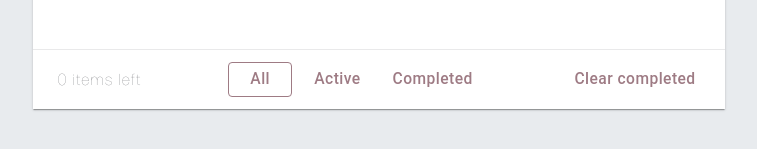
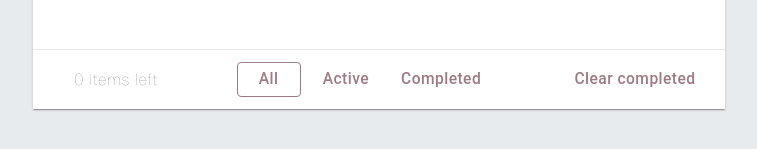
Before and after one commit to tanykos/todo, a React app: page / in a window 1280 px wide. Shown: the part 643-792 px from the top of the page, without its empty margins (261-1018 px from the left). Built offline with nearby package versions, Linux system fonts and the light colour scheme.

Commit message:
feat: implement completed tasks counter

```diff
--- a/src/components/Actions/Actions.styled.ts
+++ b/src/components/Actions/Actions.styled.ts
@@ -13,3 +13,9 @@ export const StyledWrapper = styled(Box)`
   font-size: 0.65rem;
   border-top: 1px solid var(--border-color);
 `;
+
+export const StyledSpan = styled('span')`
+  display: inline-block;
+  min-width: 3ch;
+  text-align: end;
+`;
--- a/src/components/Actions/Actions.tsx
+++ b/src/components/Actions/Actions.tsx
@@ -1,24 +1,30 @@
 import { Box, Button } from "@mui/material";
-import { StyledWrapper } from "./Actions.styled";
+import { StyledSpan, StyledWrapper } from "./Actions.styled";
 import { Dispatch } from "react";
 import FilterButton from "../FilterButton";
 import { TaskFilter } from "../../types";
-import { filters } from "../../constatnts";
+import { filters, maxCompleted } from "../../constatnts";
 
 interface ActionsProps {
   activeFilter: TaskFilter,
   setActiveFilter: Dispatch<React.SetStateAction<TaskFilter>>;
+  completedCount: number;
 };
 
-export const Actions = ({ activeFilter, setActiveFilter }: ActionsProps) => {
+export const Actions = ({ activeFilter, setActiveFilter, completedCount }: ActionsProps) => {
   const handleFilterClick = (filter: TaskFilter) => {
     setActiveFilter(filter);
   };
 
+  const getCounter = () => {
+    if (completedCount > maxCompleted) return `${maxCompleted}+`;
+    return completedCount;
+  }
+
   return (
     <StyledWrapper>
       <Box>
-        0 items left
+        <StyledSpan>{getCounter()}</StyledSpan> items left
       </Box>
       <Box sx={{ display: 'flex', gap: '0.5rem'}} >
         {filters.map((filter) => (
--- a/src/components/MainComponent/MainComponent.tsx
+++ b/src/components/MainComponent/MainComponent.tsx
@@ -9,6 +9,7 @@ export const MainComponent = () => {
   const [tasks, setTasks] = useState<Task[]>([]);
   const [tasksFiltered, setTasksFiltered] = useState<Task[]>([]);
   const [activeFilter, setActiveFilter] = useState<TaskFilter>(TaskFilter.All);
+  const [completedCount, setCompletedCount] = useState(0);
 
   const addTask = (taskText: string) => {
     const newTask = {
@@ -22,9 +23,15 @@ export const MainComponent = () => {
 
   const toggleTaskCompletion = (id: number) => {
     const tasksUpdated = tasks.map((task) =>
-        task.id === id ? { ...task, completed: !task.completed } : task
-      )
+                          task.id === id ? { ...task, completed: !task.completed } : task
+                        );
 
+    const completedTasksCount = tasksUpdated.reduce(
+      (count, task) => (task.completed ? count + 1 : count),
+      0
+    );
+
+    setCompletedCount(completedTasksCount);
     setTasks(tasksUpdated);
   };
 
@@ -51,9 +58,17 @@ export const MainComponent = () => {
     >
       <TaskForm addTask={addTask}/>
 
-      <TaskList tasks={tasksFiltered} toggleTaskCompletion={toggleTaskCompletion} activeFilter={activeFilter} />
+      <TaskList
+        tasks={tasksFiltered}
+        toggleTaskCompletion={toggleTaskCompletion}
+        activeFilter={activeFilter}
+      />
 
-      <Actions activeFilter={activeFilter} setActiveFilter={setActiveFilter} />
+      <Actions
+        activeFilter={activeFilter}
+        setActiveFilter={setActiveFilter}
+        completedCount={completedCount}
+      />
     </StyledPaper>
   )
 }
--- a/src/constatnts.ts
+++ b/src/constatnts.ts
@@ -1,3 +1,5 @@
 import { TaskFilter } from "./types";
 
 export const filters = [TaskFilter.All, TaskFilter.Active, TaskFilter.Completed];
+
+export const maxCompleted = 99;
```
